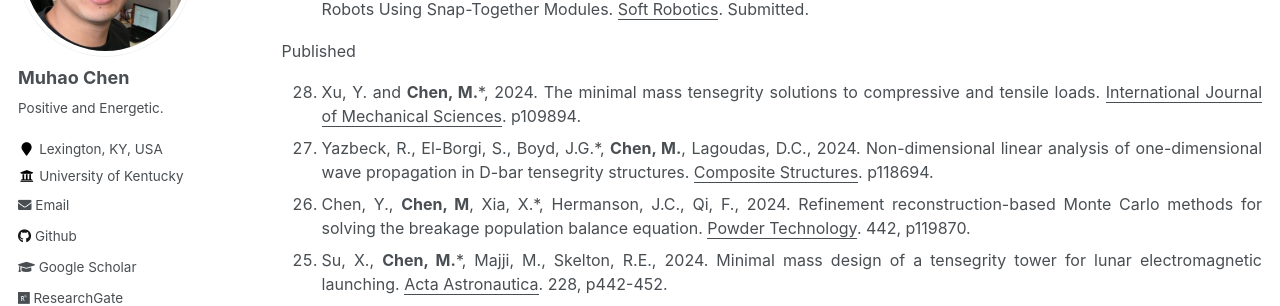
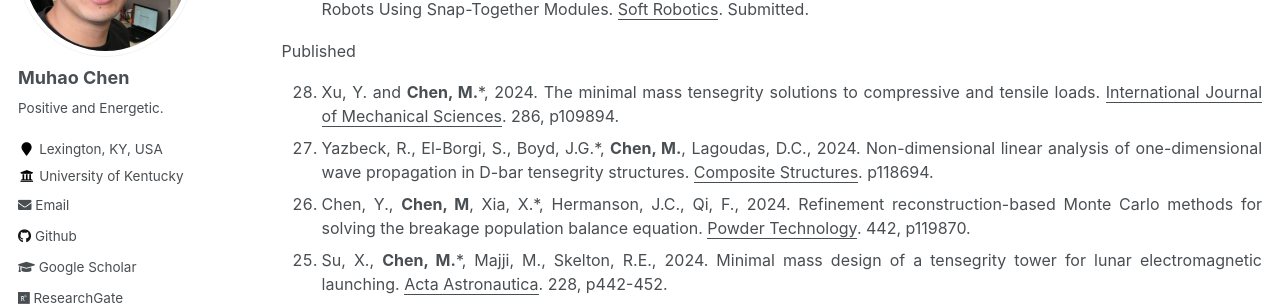
Before and after one commit to Muhao-Chen/muhao-chen.github.io, a Jekyll site: the page built from _pages/publication.md, in a window 1280 px wide and 900 px high, scrolled down 470 px. Shown: the part 154-460 px from the top of the window. Built offline with Jekyll 4.4.1, drawn with Linux system fonts in a browser that asks for light colours.

Commit message:
Update publication.md

```diff
--- a/_pages/publication.md
+++ b/_pages/publication.md
@@ -35,7 +35,7 @@ Submitted
 </ol>
 Published
 <ol reversed>
-<li> Xu, Y. and <strong>Chen, M.</strong>*, 2024. The minimal mass tensegrity solutions to compressive and tensile loads. <u>International Journal of Mechanical Sciences</u>. p109894.</li>
+<li> Xu, Y. and <strong>Chen, M.</strong>*, 2024. The minimal mass tensegrity solutions to compressive and tensile loads. <u>International Journal of Mechanical Sciences</u>. 286, p109894.</li>
 <li> Yazbeck, R., El-Borgi, S., Boyd, J.G.*, <strong>Chen, M.</strong>, Lagoudas, D.C., 2024. Non-dimensional linear analysis of one-dimensional wave propagation in D-bar tensegrity structures. <u>Composite Structures</u>. p118694.</li>
 <li> Chen, Y., <strong>Chen, M</strong>, Xia, X.*, Hermanson, J.C., Qi, F., 2024. Refinement reconstruction-based Monte Carlo methods for solving the breakage population balance equation. <u>Powder Technology</u>. 442, p119870. </li>
 <li>Su, X., <strong>Chen, M.</strong>*, Majji, M., Skelton, R.E., 2024. Minimal mass design of a tensegrity tower for lunar electromagnetic launching. <u>Acta Astronautica</u>. 228, p442-452.</li>
```
